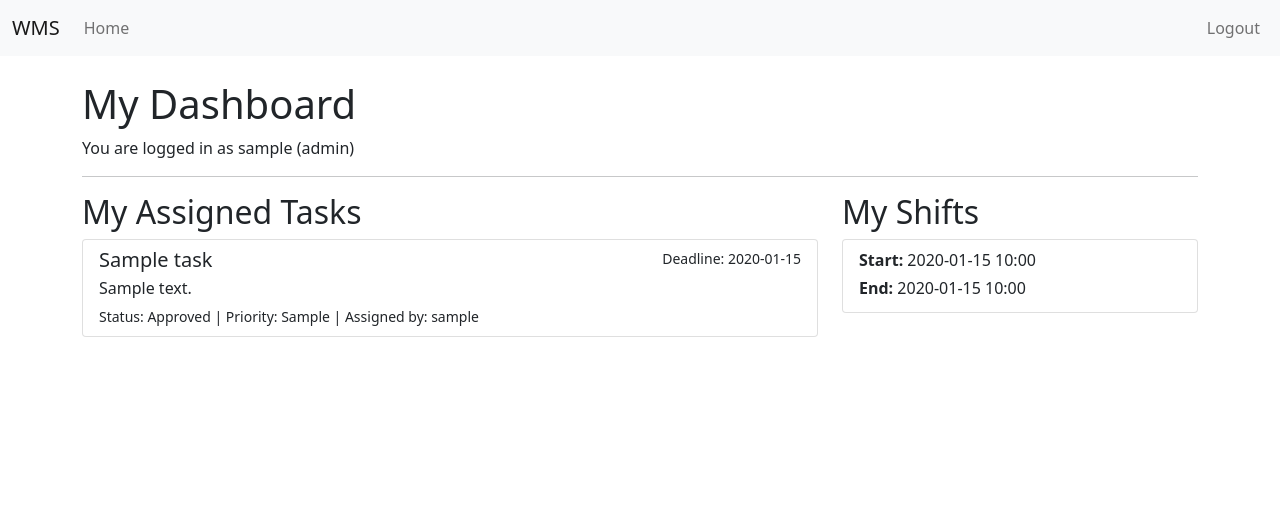
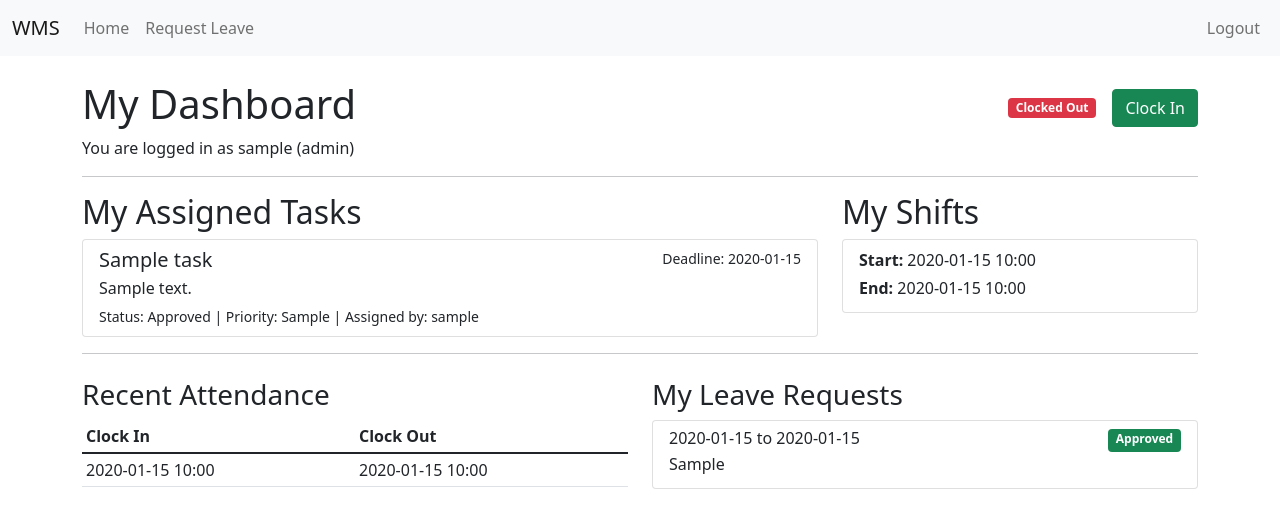
Before and after one commit to marley50000/julies-try, a Flask app: page / in a window 1280 px wide. Shown: the top 528 px of the page. Run offline with Flask 3, Linux system fonts and the light colour scheme; a user stored in the database is signed in; tables that the repository leaves empty hold one stand-in row (values such as "Sample post"); some libraries are stand-ins or nearby versions.

Commit message:
I have implemented the core functionality for the Attendance and Leave Management modules in the Workplace Management System (WMS).
Key features included:
- Database models for Attendance (clock-in/out) and Leave Requests.
- A smart clock-in/out system on the user dashboard.
- A complete leave request system allowing employees to submit requests and managers to approve or reject them.
- The user dashboard now displays attendance history and leave request status.
- Fixed a critical CSRF bug on the clock-in/out form.

```diff
--- a/wms/forms.py
+++ b/wms/forms.py
@@ -2,8 +2,8 @@ from flask_wtf import FlaskForm
 from wtforms import StringField, PasswordField, SubmitField, BooleanField, TextAreaField, SelectField
 from wtforms.validators import DataRequired, Length, Email, EqualTo, ValidationError
 from wtforms_sqlalchemy.fields import QuerySelectField
-from wtforms.fields import DateTimeField
-from wms.models import User, Task, Shift
+from wtforms.fields import DateField, DateTimeField
+from wms.models import User, Task, Shift, LeaveRequest
 
 class RegistrationForm(FlaskForm):
     username = StringField('Username', validators=[DataRequired(), Length(min=2, max=20)])
@@ -50,3 +50,14 @@ class ShiftForm(FlaskForm):
     user = QuerySelectField('Employee', query_factory=user_query, get_label='username', allow_blank=False,
                             validators=[DataRequired()])
     submit = SubmitField('Create Shift')
+
+
+class LeaveRequestForm(FlaskForm):
+    start_date = DateField('Start Date', format='%Y-%m-%d', validators=[DataRequired()])
+    end_date = DateField('End Date', format='%Y-%m-%d', validators=[DataRequired()])
+    reason = TextAreaField('Reason', validators=[DataRequired()])
+    submit = SubmitField('Submit Request')
+
+
+class EmptyForm(FlaskForm):
+    pass
--- a/wms/routes.py
+++ b/wms/routes.py
@@ -1,8 +1,10 @@
 from flask import render_template, url_for, flash, redirect, request, Blueprint, abort
 from flask_login import login_user, current_user, logout_user, login_required
 from wms import db
-from wms.models import User, Task, Shift
-from wms.forms import RegistrationForm, LoginForm, TaskForm, ShiftForm
+import datetime
+
+from wms.models import User, Task, Shift, Attendance, LeaveRequest
+from wms.forms import RegistrationForm, LoginForm, TaskForm, ShiftForm, LeaveRequestForm, EmptyForm
 from .decorators import roles_required
 
 main_bp = Blueprint('main', __name__)
@@ -13,7 +15,11 @@ main_bp = Blueprint('main', __name__)
 def home():
     tasks = current_user.tasks_assigned_to
     shifts = current_user.shifts
-    return render_template('index.html', title='Home', tasks=tasks, shifts=shifts)
+    last_attendance = Attendance.query.filter_by(user_id=current_user.id).order_by(Attendance.clock_in_time.desc()).first()
+    attendance_history = Attendance.query.filter_by(user_id=current_user.id).order_by(Attendance.clock_in_time.desc()).limit(7).all()
+    leave_requests = current_user.leave_requests
+    clock_form = EmptyForm()
+    return render_template('index.html', title='Home', tasks=tasks, shifts=shifts, last_attendance=last_attendance, attendance_history=attendance_history, leave_requests=leave_requests, clock_form=clock_form)
 
 @main_bp.route("/register", methods=['GET', 'POST'])
 def register():
@@ -83,3 +89,68 @@ def new_shift():
         flash('The shift has been created!', 'success')
         return redirect(url_for('main.home'))
     return render_template('create_shift.html', title='New Shift', form=form, legend='New Shift')
+
+
+@main_bp.route("/attendance/clock", methods=['POST'])
+@login_required
+def clock_in_out():
+    last_attendance = Attendance.query.filter_by(user_id=current_user.id).order_by(Attendance.clock_in_time.desc()).first()
+
+    if last_attendance and last_attendance.clock_out_time is None:
+        # Clock out
+        last_attendance.clock_out_time = datetime.datetime.utcnow()
+        flash('You have been clocked out.', 'success')
+    else:
+        # Clock in
+        new_attendance = Attendance(user_id=current_user.id)
+        db.session.add(new_attendance)
+        flash('You have been clocked in.', 'success')
+
+    db.session.commit()
+    return redirect(url_for('main.home'))
+
+
+@main_bp.route("/leave/new", methods=['GET', 'POST'])
+@login_required
+def new_leave_request():
+    form = LeaveRequestForm()
+    if form.validate_on_submit():
+        leave_request = LeaveRequest(start_date=form.start_date.data,
+                                     end_date=form.end_date.data,
+                                     reason=form.reason.data,
+                                     user=current_user)
+        db.session.add(leave_request)
+        db.session.commit()
+        flash('Your leave request has been submitted.', 'success')
+        return redirect(url_for('main.home'))
+    return render_template('create_leave_request.html', title='New Leave Request', form=form, legend='New Leave Request')
+
+
+@main_bp.route("/leave/requests")
+@login_required
+@roles_required('Admin', 'Manager')
+def leave_requests():
+    requests = LeaveRequest.query.order_by(LeaveRequest.start_date.asc()).all()
+    return render_template('leave_requests.html', title='Leave Requests', requests=requests)
+
+
+@main_bp.route("/leave/requests/<int:request_id>/approve", methods=['POST'])
+@login_required
+@roles_required('Admin', 'Manager')
+def approve_leave_request(request_id):
+    leave_request = LeaveRequest.query.get_or_404(request_id)
+    leave_request.status = 'Approved'
+    db.session.commit()
+    flash('The leave request has been approved.', 'success')
+    return redirect(url_for('main.leave_requests'))
+
+
+@main_bp.route("/leave/requests/<int:request_id>/reject", methods=['POST'])
+@login_required
+@roles_required('Admin', 'Manager')
+def reject_leave_request(request_id):
+    leave_request = LeaveRequest.query.get_or_404(request_id)
+    leave_request.status = 'Rejected'
+    db.session.commit()
+    flash('The leave request has been rejected.', 'danger')
+    return redirect(url_for('main.leave_requests'))
--- a/wms/templates/base.html
+++ b/wms/templates/base.html
@@ -14,6 +14,10 @@
                 <ul class="navbar-nav me-auto mb-2 mb-lg-0">
                     {% if current_user.is_authenticated %}
                         <li class="nav-item"><a class="nav-link" href="{{ url_for('main.home') }}">Home</a></li>
+                        <li class="nav-item"><a class="nav-link" href="{{ url_for('main.new_leave_request') }}">Request Leave</a></li>
+                        {% if current_user.role in ['Admin', 'Manager'] %}
+                            <li class="nav-item"><a class="nav-link" href="{{ url_for('main.leave_requests') }}">Manage Leave</a></li>
+                        {% endif %}
                     {% endif %}
                 </ul>
                 <ul class="navbar-nav">
--- a/wms/templates/index.html
+++ b/wms/templates/index.html
@@ -2,9 +2,24 @@
 {% block content %}
     <div class="d-flex justify-content-between align-items-center">
         <h1>My Dashboard</h1>
-        {% if current_user.role in ['Admin', 'Manager'] %}
-            <a class="btn btn-primary" href="{{ url_for('main.new_task') }}">Create New Task</a>
-        {% endif %}
+        <div class="d-flex align-items-center">
+            {% if last_attendance and last_attendance.clock_out_time is none %}
+                <span class="badge bg-success me-3">Clocked In</span>
+                <form action="{{ url_for('main.clock_in_out') }}" method="POST">
+                    {{ clock_form.hidden_tag() }}
+                    <button type="submit" class="btn btn-danger">Clock Out</button>
+                </form>
+            {% else %}
+                <span class="badge bg-danger me-3">Clocked Out</span>
+                <form action="{{ url_for('main.clock_in_out') }}" method="POST">
+                    {{ clock_form.hidden_tag() }}
+                    <button type="submit" class="btn btn-success">Clock In</button>
+                </form>
+            {% endif %}
+            {% if current_user.role in ['Admin', 'Manager'] %}
+                <a class="btn btn-primary ms-auto" href="{{ url_for('main.new_task') }}">Create New Task</a>
+            {% endif %}
+        </div>
     </div>
     <p>You are logged in as {{ current_user.username }} ({{ current_user.role }})</p>
     <hr>
@@ -48,4 +63,56 @@
             </div>
         </div>
     </div>
+
+    <hr>
+
+    <div class="row mt-4">
+        <div class="col-md-6">
+            <h3>Recent Attendance</h3>
+            <table class="table table-sm">
+                <thead>
+                    <tr>
+                        <th>Clock In</th>
+                        <th>Clock Out</th>
+                    </tr>
+                </thead>
+                <tbody>
+                    {% for entry in attendance_history %}
+                        <tr>
+                            <td>{{ entry.clock_in_time.strftime('%Y-%m-%d %H:%M') }}</td>
+                            <td>{{ entry.clock_out_time.strftime('%Y-%m-%d %H:%M') if entry.clock_out_time else 'Still Clocked In' }}</td>
+                        </tr>
+                    {% else %}
+                        <tr>
+                            <td colspan="2">No attendance records found.</td>
+                        </tr>
+                    {% endfor %}
+                </tbody>
+            </table>
+        </div>
+        <div class="col-md-6">
+            <h3>My Leave Requests</h3>
+            <div class="list-group">
+                {% for request in leave_requests %}
+                    <div class="list-group-item">
+                        <div class="d-flex w-100 justify-content-between">
+                            <h6 class="mb-1">{{ request.start_date.strftime('%Y-%m-%d') }} to {{ request.end_date.strftime('%Y-%m-%d') }}</h6>
+                            {% if request.status == 'Approved' %}
+                                <span class="badge bg-success">{{ request.status }}</span>
+                            {% elif request.status == 'Rejected' %}
+                                <span class="badge bg-danger">{{ request.status }}</span>
+                            {% else %}
+                                <span class="badge bg-warning">{{ request.status }}</span>
+                            {% endif %}
+                        </div>
+                        <p class="mb-1">{{ request.reason }}</p>
+                    </div>
+                {% else %}
+                    <div class="list-group-item">
+                        You have no leave requests.
+                    </div>
+                {% endfor %}
+            </div>
+        </div>
+    </div>
 {% endblock content %}
```
Also changed, not shown: wms/models.py (+25 -1 lines), wms/templates/create_leave_request.html (added, +53 -0 lines), wms/templates/leave_requests.html (added, +53 -0 lines).
